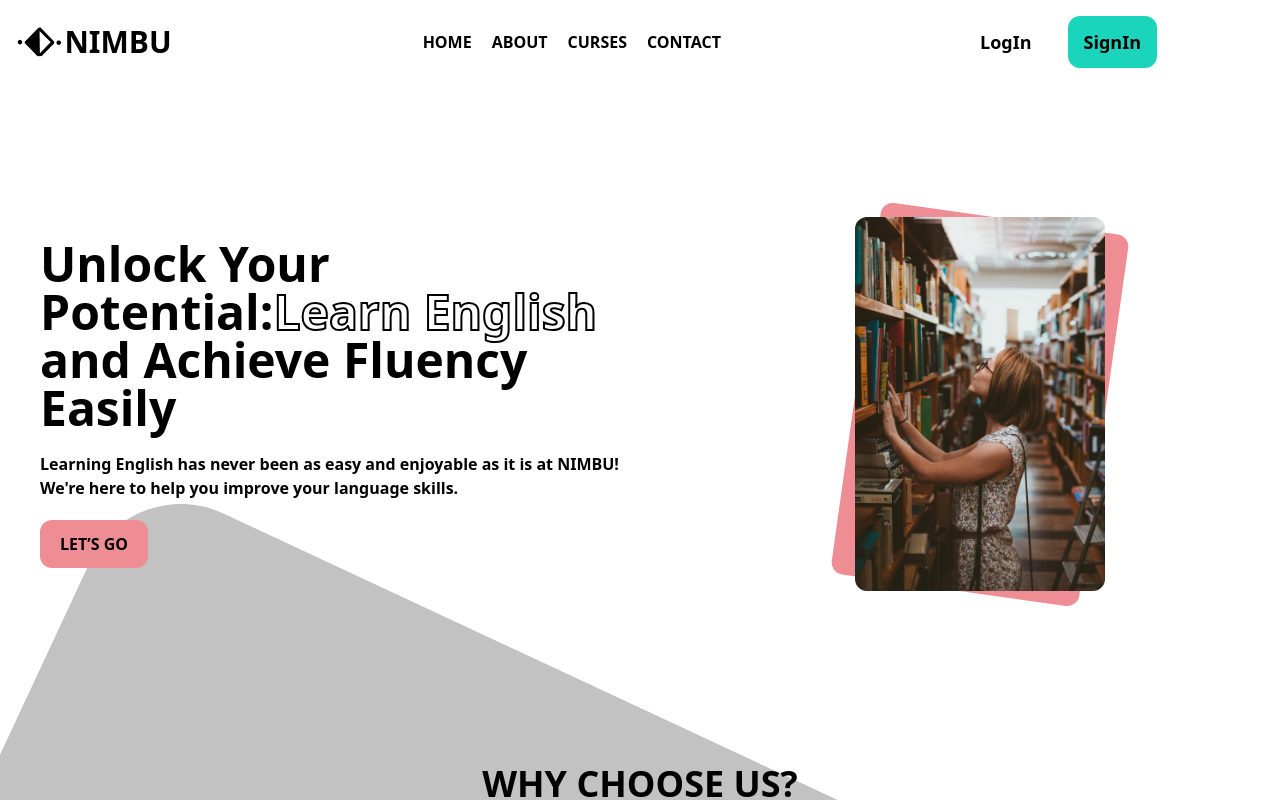
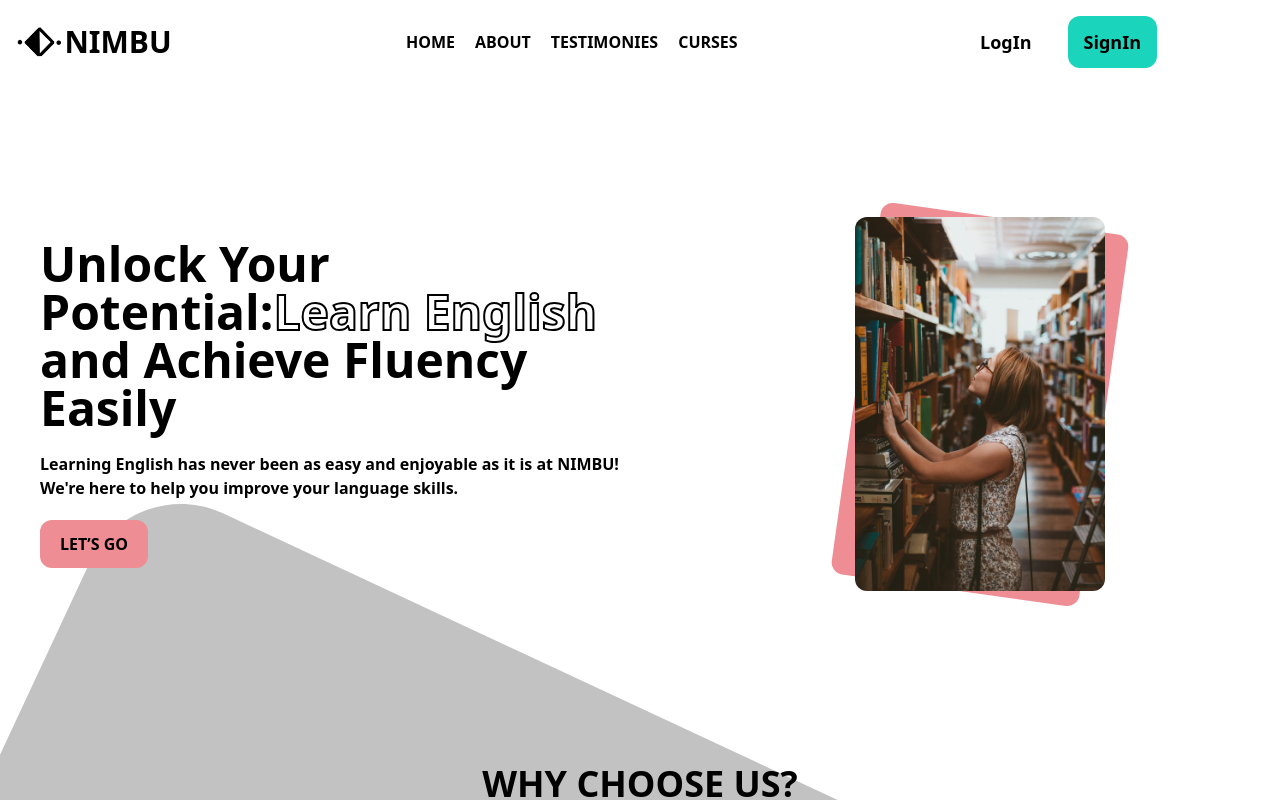
Before and after one commit to Yhoan008/nimbu, a React (Vite) app: page / in a window 1280 px wide. Shown: the top 800 px of the page. Built offline with nearby package versions, Linux system fonts and the light colour scheme.

Commit message:
se agregan detalles finales

```diff
--- a/index.js
+++ b/index.js
@@ -1,5 +1,4 @@
 import app from "./app.js";
-import path from "path";
 import dotenv from "dotenv";
 import { connectDbs } from "./db.js";
 
--- a/src/components/ChooseUs.jsx
+++ b/src/components/ChooseUs.jsx
@@ -30,7 +30,7 @@ export default function ChooseUs() {
   ];
 
   return (
-    <div className=" flex justify-center items-center pt-10 flex-col mb-20 ">
+    <div className=" flex justify-center items-center pt-10 flex-col mb-20 " id="about" >
       <div className=" w-[2000px] h-[2000px] bg-[#C2C2C2] absolute top-[100vh] -left-[30vw] rotate-[25deg] -z-10 rounded-[100px] " />
       <h1 className="text-4xl font-bold ">WHY CHOOSE US? </h1>
       <div className="flex mt-20 gap-10 ">
--- a/src/components/Footer.jsx
+++ b/src/components/Footer.jsx
@@ -30,7 +30,7 @@ const images = [
 
 export default function Footer() {
   return (
-    <div className=" flex flex-col items-center ">
+    <div className=" flex flex-col items-center " id="curses">
       <div className=" flex self-start m-28 ">
         <h1 className=" font-extrabold text-4xl max-w-[300px] mr-10 ">
           OUR COURSES GALERY
@@ -53,10 +53,12 @@ export default function Footer() {
         ))}
       </div>
       <div className=" border-t-2 border-black mt-20 w-[90vw] flex flex-col items-center justify-center ">
-        <div className="h-12 flex items-center mt-10 ">
-          <img src={logo} alt="Logo" className="h-full" />
-          <h1 className=" text-3xl font-extrabold ">NIMBU</h1>
-        </div>
+        <a href="#home">
+          <div className="h-12 flex items-center mt-10 ">
+            <img src={logo} alt="Logo" className="h-full" />
+            <h1 className=" text-3xl font-extrabold ">NIMBU</h1>
+          </div>
+        </a>
         <h1 className=" text-xl font-normal mt-10 max-w-[500px] text-center ">
           Empowering people through English learning, unlocking new global
           opportunities.
@@ -93,6 +95,7 @@ function Cards({ inst }) {
         alt="img"
         className="w-full -z-10 "
         style={{ filter: hover ? "brightness(40%)" : "" }}
+        loading="lazy"
       />
       <div className="absolute p-3">
         <h1
--- a/src/components/NavBar.jsx
+++ b/src/components/NavBar.jsx
@@ -9,17 +9,25 @@ import { Link } from "react-router-dom";
 
 export default function NavBar() {
   return (
-    <div className="w-full p-4 ">
+    <div className="w-full p-4 " id="home">
       <div className="w-full flex justify-between items-center ">
         <div className="h-8 flex items-center ">
           <img src={logo} alt="Logo" className="h-full" />
           <h1 className=" text-3xl font-extrabold ">NIMBU</h1>
         </div>
         <ul className="flex ml-2 gap-5 font-bold ">
-          <li>HOME</li>
-          <li>ABOUT</li>
-          <li>CURSES</li>
-          <li>CONTACT</li>
+          <a href="#home">
+            <li className=" hover:underline cursor-pointer ">HOME</li>
+          </a>
+          <a href="#about">
+            <li className=" hover:underline cursor-pointer ">ABOUT</li>
+          </a>
+          <a href="#testimonis">
+            <li className=" hover:underline cursor-pointer ">TESTIMONIES</li>
+          </a>
+          <a href="#curses">
+            <li className=" hover:underline cursor-pointer ">CURSES</li>
+          </a>
         </ul>
         <div className="relative min-w-[300px] min-h-8 ">
           <Login />
--- a/src/components/Testimonis.jsx
+++ b/src/components/Testimonis.jsx
@@ -35,7 +35,10 @@ const test2 = [
 
 export default function Testimonis() {
   return (
-    <div className="w-full bg-[#E0662B] flex flex-col justify-center items-center pb-28 ">
+    <div
+      className="w-full bg-[#E0662B] flex flex-col justify-center items-center pb-28 "
+      id="testimonis"
+    >
       <div className=" w-1/2 bg-[#C2C2C2] rounded-lg relative -top-5 flex justify-center items-center pt-20 pb-28 mb-28 flex-col ">
         <div className=" flex p-3 relative bg-white rounded-full z-0 ">
           <Star />
--- a/src/components/Welcome.jsx
+++ b/src/components/Welcome.jsx
@@ -17,7 +17,9 @@ export default function Welcome() {
           Learning English has never been as easy and enjoyable as it is at
           NIMBU! We're here to help you improve your language skills.
         </p>
-        <button className=" bg-[#EF8D94] py-3 px-5 rounded-xl font-semibold ">LET’S GO</button>
+        <button className=" bg-[#EF8D94] py-3 px-5 rounded-xl font-semibold ">
+          LET’S GO
+        </button>
       </div>
       <div className="w-1/2 h-[80vh] flex justify-center items-center relative ">
         <div
--- a/src/index.css
+++ b/src/index.css
@@ -1,6 +1,10 @@
 @tailwind base;
 @tailwind components;
 @tailwind utilities;
+
+html {
+  scroll-behavior: smooth;
+}
 
 body {
   overflow-x: hidden;
```
